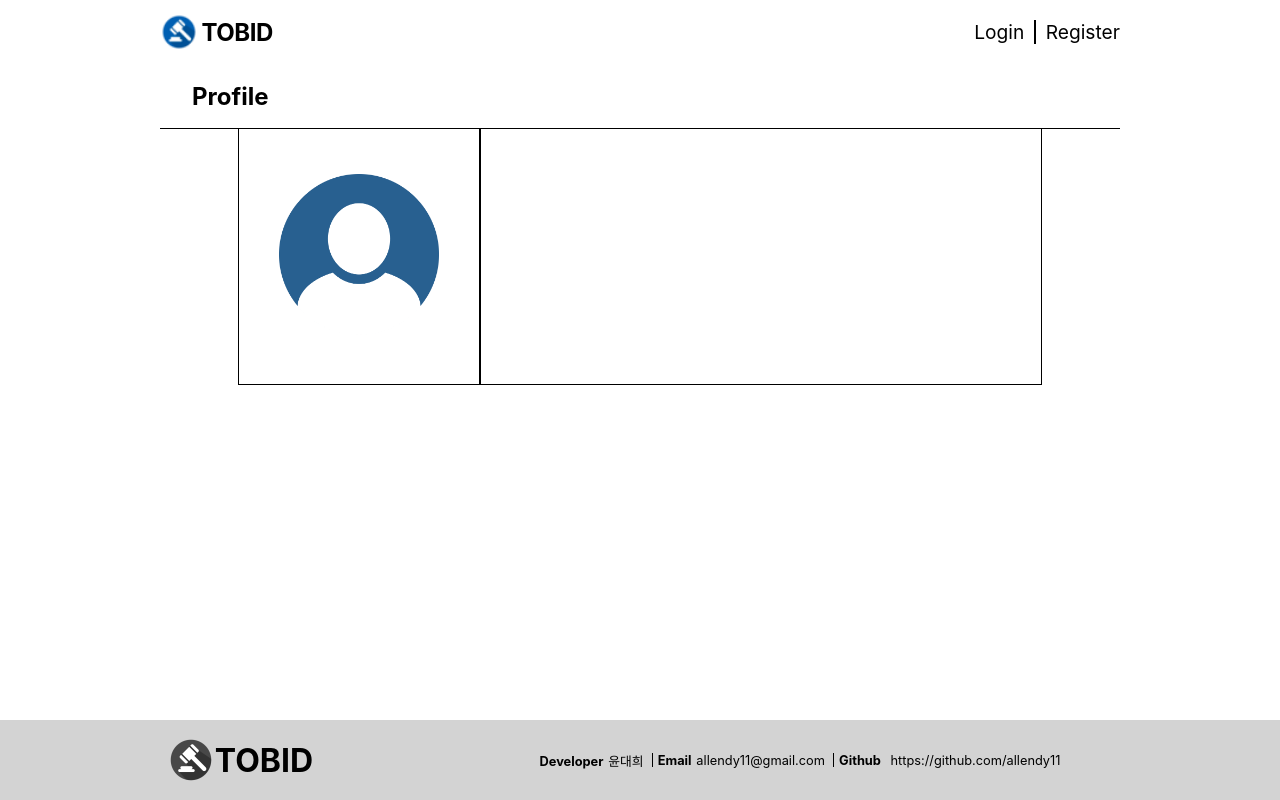
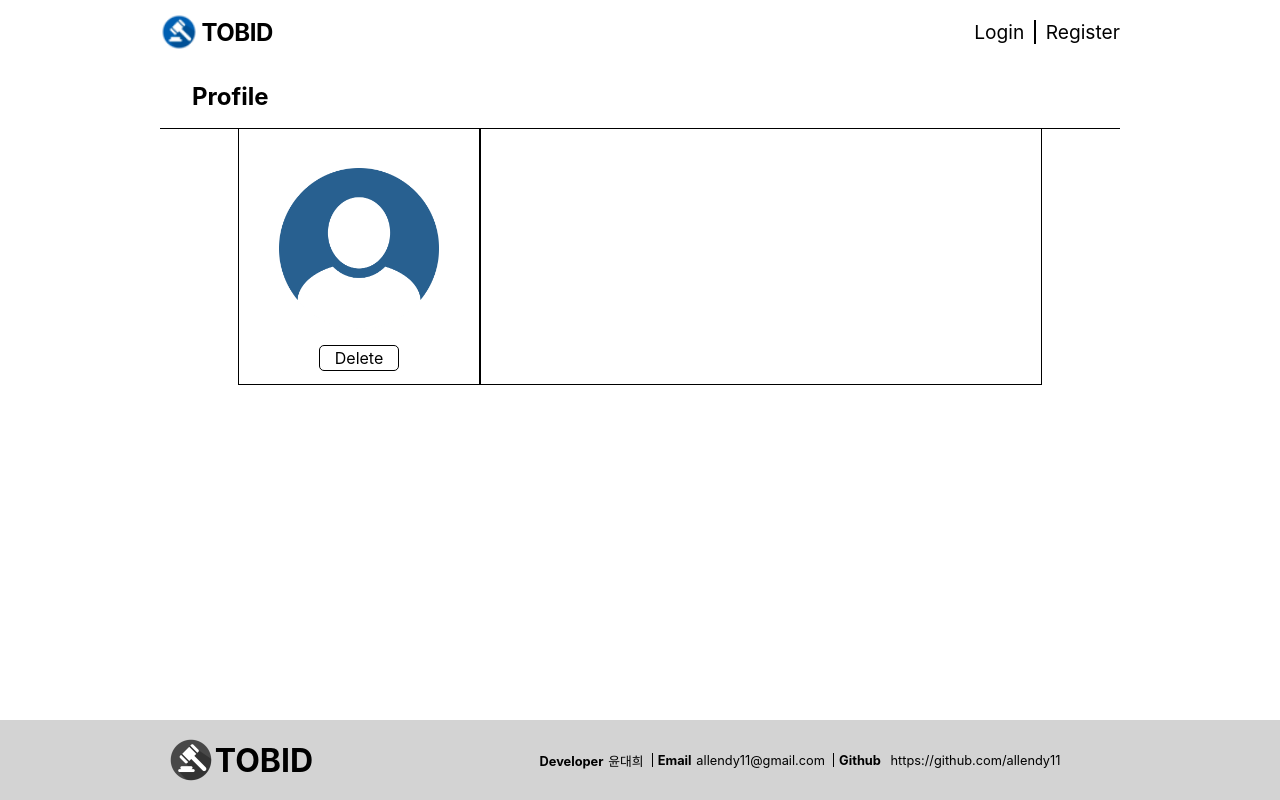
Before and after one commit to allendy11/Tobid, a React (Create React App) app in the folder client/: page /mypage in a window 1280 px wide. Built offline with nearby package versions, Linux system fonts and the light colour scheme; what path would draw is missing.

Commit message:
[client] update mypage: add image handler

```diff
--- a/client/src/components/Mypage/Profile.css
+++ b/client/src/components/Mypage/Profile.css
@@ -33,14 +33,35 @@
   justify-content: center;
   align-items: center;
 }
+.image-box > form {
+  margin-top: 1.5rem;
+  display: flex;
+  flex-direction: column;
+  align-items: center;
+}
 #my-image{
   object-fit: contain;
   width: 10rem;
   cursor: pointer;
 
 }
+#Profile .image-box .delete-button {
+  width: 5rem;
+  height: 1.5rem;
+  margin-top: 1rem;
+}
+#Profile .image-box .delete-button > div{
+  height: 1.5rem;
+  border: 1px solid black;
+  display: flex;
+  justify-content: center;
+  align-items: center;
+  border-radius: 5px;
+  cursor: pointer;
+}
 .userInfo-box {
   border: 1px solid black;
   width: 35rem;
   height: 100%;
+
 }
--- a/client/src/components/Mypage/Profile.tsx
+++ b/client/src/components/Mypage/Profile.tsx
@@ -1,10 +1,30 @@
-import React, { useState } from "react";
+import React, { useState, useRef } from "react";
 import "./Profile.css";
 import dotenv from "dotenv";
 dotenv.config();
 const Profile = () => {
-  const imageHandler = (e: React.ChangeEvent<HTMLInputElement>) => {};
-
+  const [userInfo, setUserInfo] = useState({
+    username: "",
+    email: "",
+  });
+  const [userImage, setUserImage] = useState({
+    default: false,
+    url: `${process.env.PUBLIC_URL}/images/default/my_image.png`,
+  });
+  const imageChange = (e: React.ChangeEvent<HTMLInputElement>) => {};
+  const imageClick = (e: React.MouseEvent<HTMLImageElement, MouseEvent>) => {
+    if (userImage.default) {
+      inputRef.current && inputRef.current.click();
+    } else {
+    }
+  };
+  const handleClick = (e: React.MouseEvent<HTMLDivElement, MouseEvent>) => {
+    setUserImage({
+      default: true,
+      url: `${process.env.PUBLIC_URL}/images/default/my_image.png`,
+    });
+  };
+  const inputRef = useRef<HTMLInputElement>(null);
   return (
     <div id="Profile">
       <div className="profile-container">
@@ -18,15 +38,22 @@ const Profile = () => {
               type="file"
               accept="image/*"
               style={{ display: "none" }}
-              onChange={(e) => imageHandler(e)}
+              ref={inputRef}
+              onChange={(e) => imageChange(e)}
             />
-            <label htmlFor="add-image">
-              <img
-                id="my-image"
-                src={`${process.env.PUBLIC_URL}/images/default/my_image.png`}
-                alt="My Image"
-              />
-            </label>
+            <img
+              id="my-image"
+              src={userImage.url}
+              alt="My Image"
+              onClick={(e) => imageClick(e)}
+            />
+            <div className="delete-button">
+              {userImage.default ? (
+                ""
+              ) : (
+                <div onClick={(e) => handleClick(e)}>Delete</div>
+              )}
+            </div>
           </form>
         </div>
         <div className="userInfo-box"></div>
```
